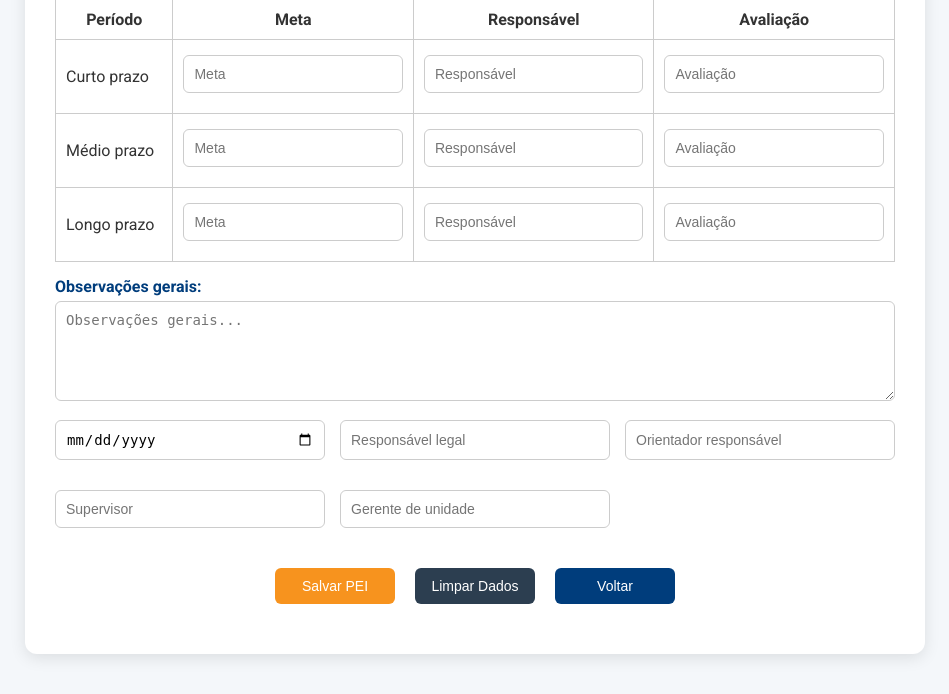
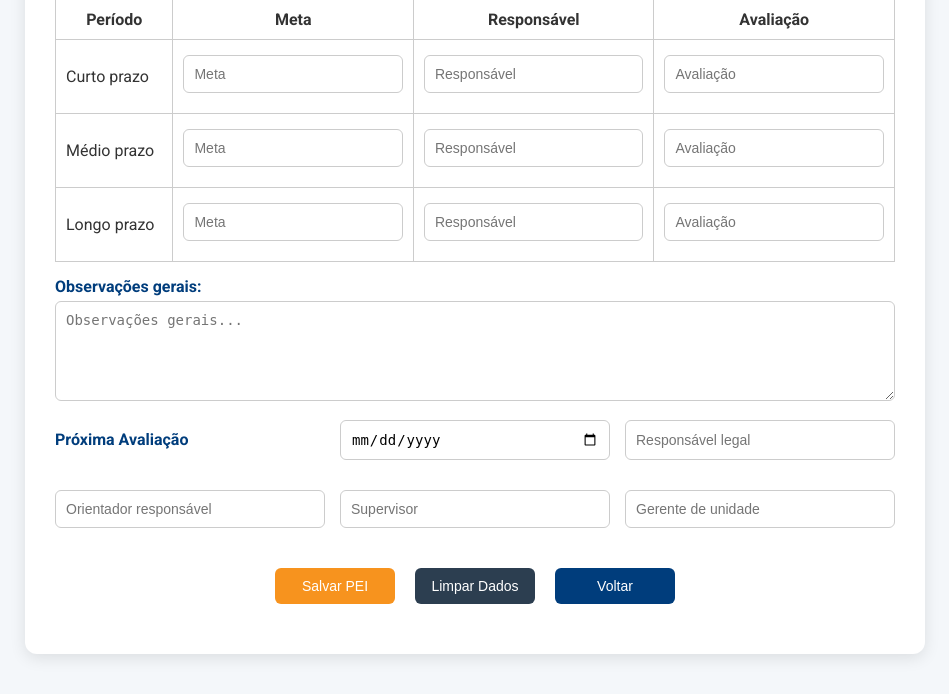
Before and after one commit to euantoniojunior/sistemapei, a Flask app: page /cadastro in a window 1280 px wide. Shown: the part 1633-2327 px from the top of the page, without its empty margins (165-1114 px from the left). Run offline with Flask 3, Linux system fonts and the light colour scheme; the visitor is signed in with stand-in values (Sample User, id 1); parts of the project's set-up code (start-up, migrations or seed data) failed here and were passed over.

Commit message:
Update cadastro.html

```diff
--- a/templates/cadastro.html
+++ b/templates/cadastro.html
@@ -214,6 +214,7 @@
     <label>Observações gerais:</label>
     <textarea name="observacoes_gerais" id="observacoes_gerais" rows="4" placeholder="Observações gerais..."></textarea>
     <div class="grid-2">
+      <label for="proxima_avaliacao">Próxima Avaliação</label>
       <input type="date" name="proxima_avaliacao" id="proxima_avaliacao" placeholder="Data da próxima avaliação">
       <input type="text" name="responsavel_legal" id="responsavel_legal" placeholder="Responsável legal">
       <input type="text" name="orientador_responsavel" id="orientador_responsavel" placeholder="Orientador responsável">
```
